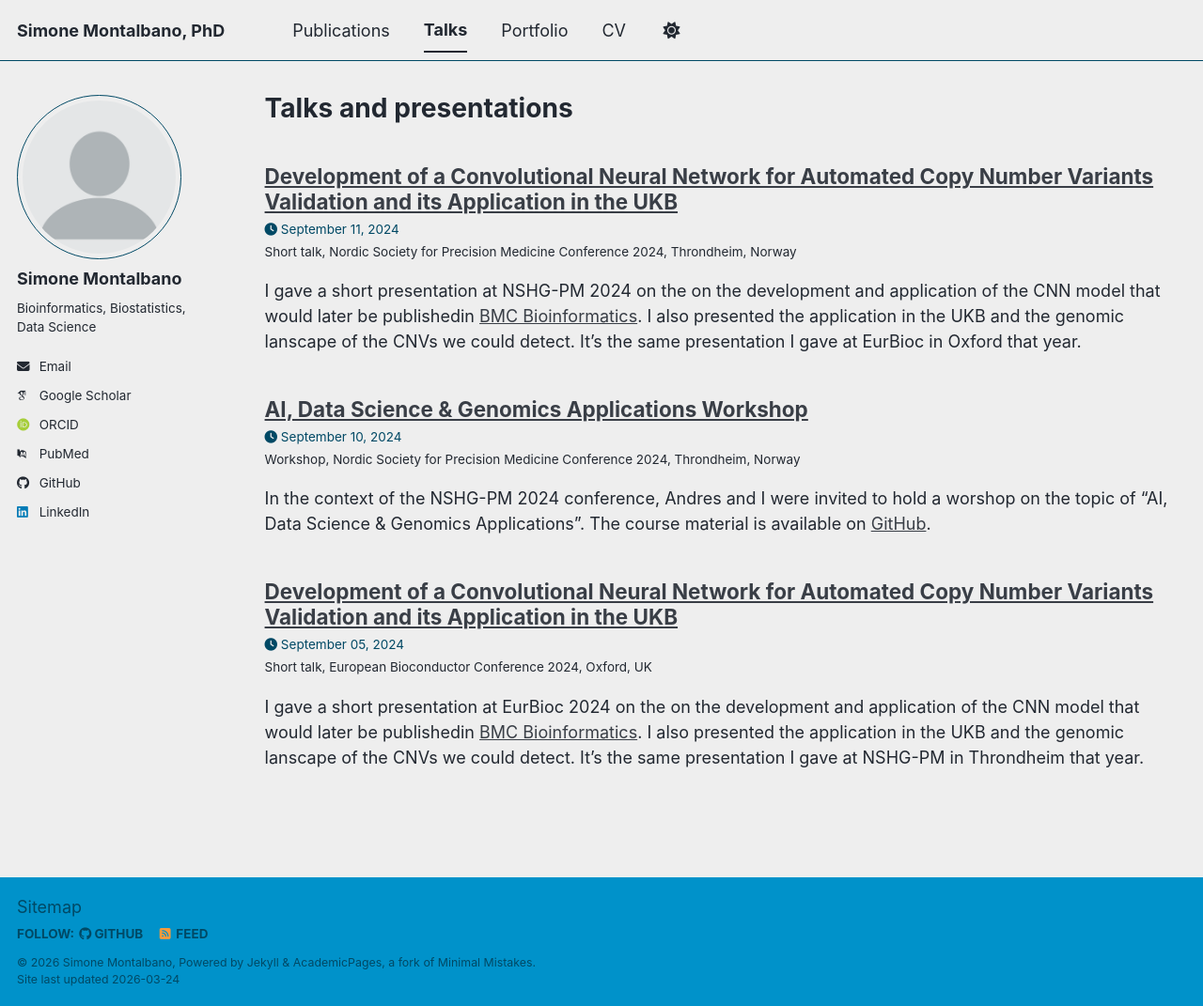
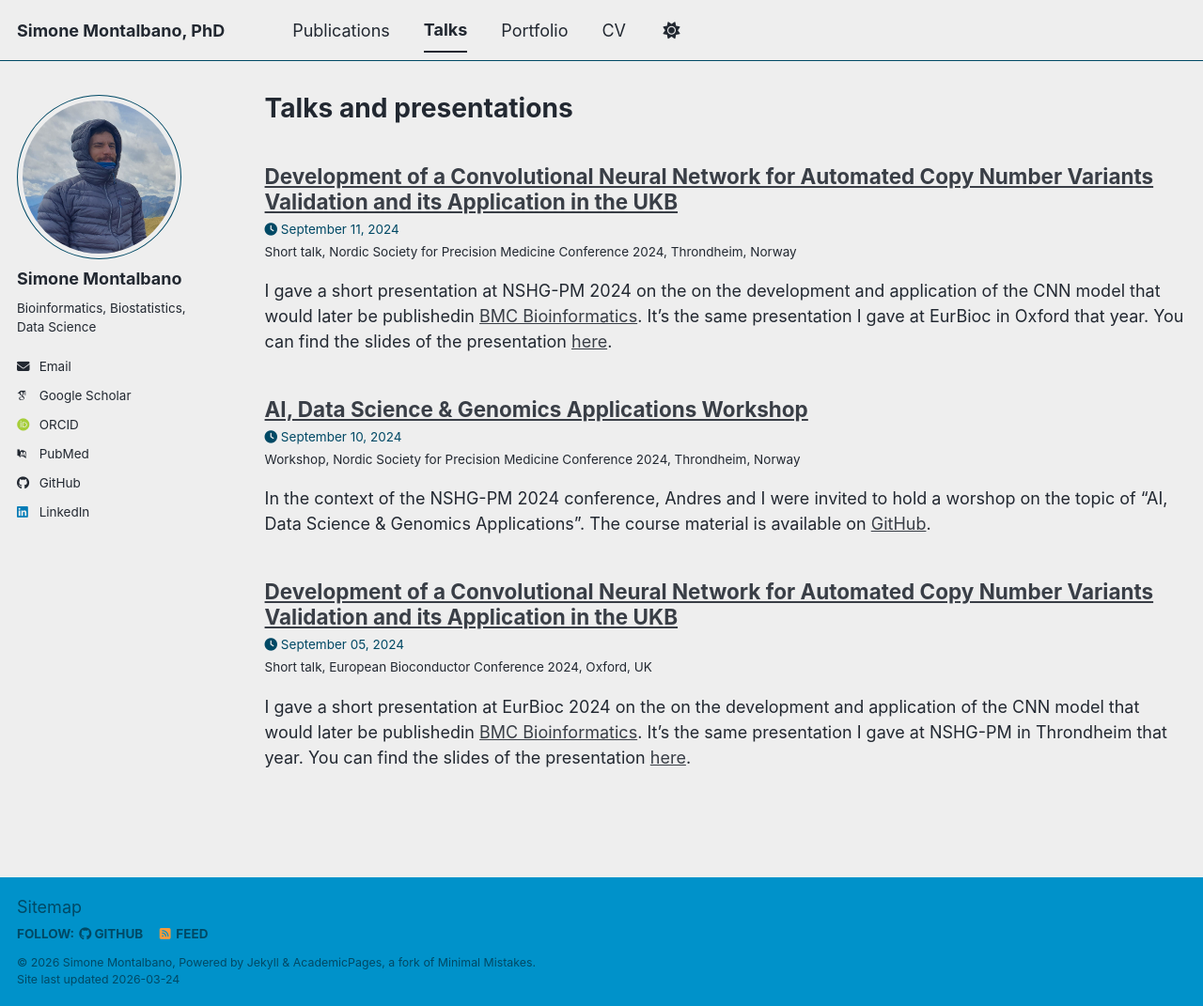
Before and after one commit to SinomeM/sinomem.github.io, a Jekyll site: the page built from _pages/talks.html, in a window 1280 px wide and 1071 px high. Shown: the whole window at 94% size. Built offline with Jekyll 4.4.1, drawn with Linux system fonts in a browser that asks for light colours; some web fonts are replaced; a script bundle is joined from its source files by our own code; library files that are not in the unit come from our copies.

Commit message:
added profile picture and links to slides and thesis in talks pages

```diff
--- a/_config.yml
+++ b/_config.yml
@@ -23,7 +23,7 @@ repository               : "sinomem/sinomem.github.io"
 #               Additional customization can be done by editing /_includes/author-profile.html
 author:
   # Biographic information
-  avatar           : "profile.png"
+  avatar           : "profilePic.jpg"
   name             : "Simone Montalbano"
   pronouns         : # example: "she/her"
   bio              : "Bioinformatics, Biostatistics, Data Science"
--- a/_talks/2024_eurbioc.md
+++ b/_talks/2024_eurbioc.md
@@ -6,14 +6,12 @@ permalink: /talks/2024_eurbioc/
 venue: "European Bioconductor Conference 2024"
 date: 2024-09-05
 location: "Oxford, UK"
-slidesurl: 'https://sinomem.github.io/files/GW_CNVs_talk.pdf'
 ---
 
 I gave a short presentation at EurBioc 2024 on the on the development and application
-of the CNN model that would later be publishedin [BMC Bioinformatics](https://link.springer.com/article/10.1186/s12859-026-06375-6). I also presented the application
-in the UKB and the genomic lanscape of the CNVs we could detect. It's the same presentation I
-gave at NSHG-PM in Throndheim that year.
+of the CNN model that would later be publishedin [BMC Bioinformatics](https://link.springer.com/article/10.1186/s12859-026-06375-6). It's the same presentation I gave at NSHG-PM in Throndheim that year.
+You can find the slides of the presentation [here](https://sinomem.github.io/files/GW_CNVs_talk.pdf).
 
 The talk covers also very quickly the application of the method to the UKB and the
 Icelandic cohort at deCODE genetics. The results were never published but are
-descibed in the fourthe manuscript of my PhD thesis.
+descibed in the fourthe manuscript of my [PhD thesis](https://sinomem.github.io/files/phd_thesis.pdf).
--- a/_talks/2024_nshg.md
+++ b/_talks/2024_nshg.md
@@ -9,10 +9,9 @@ location: "Throndheim, Norway"
 ---
 
 I gave a short presentation at NSHG-PM 2024 on the on the development and application
-of the CNN model that would later be publishedin [BMC Bioinformatics](https://link.springer.com/article/10.1186/s12859-026-06375-6). I also presented the application
-in the UKB and the genomic lanscape of the CNVs we could detect. It's the same presentation I
-gave at EurBioc in Oxford that year.
+of the CNN model that would later be publishedin [BMC Bioinformatics](https://link.springer.com/article/10.1186/s12859-026-06375-6). It's the same presentation I gave at EurBioc in Oxford that year.
+You can find the slides of the presentation [here](https://sinomem.github.io/files/GW_CNVs_talk.pdf).
 
 The talk covers also very quickly the application of the method to the UKB and the
 Icelandic cohort at deCODE genetics. The results were never published but are
-descibed in the fourthe manuscript of my PhD thesis.
+descibed in the fourthe manuscript of my [PhD thesis](https://sinomem.github.io/files/phd_thesis.pdf).
```
Also changed, not shown: images/profilePic.jpg (added).
